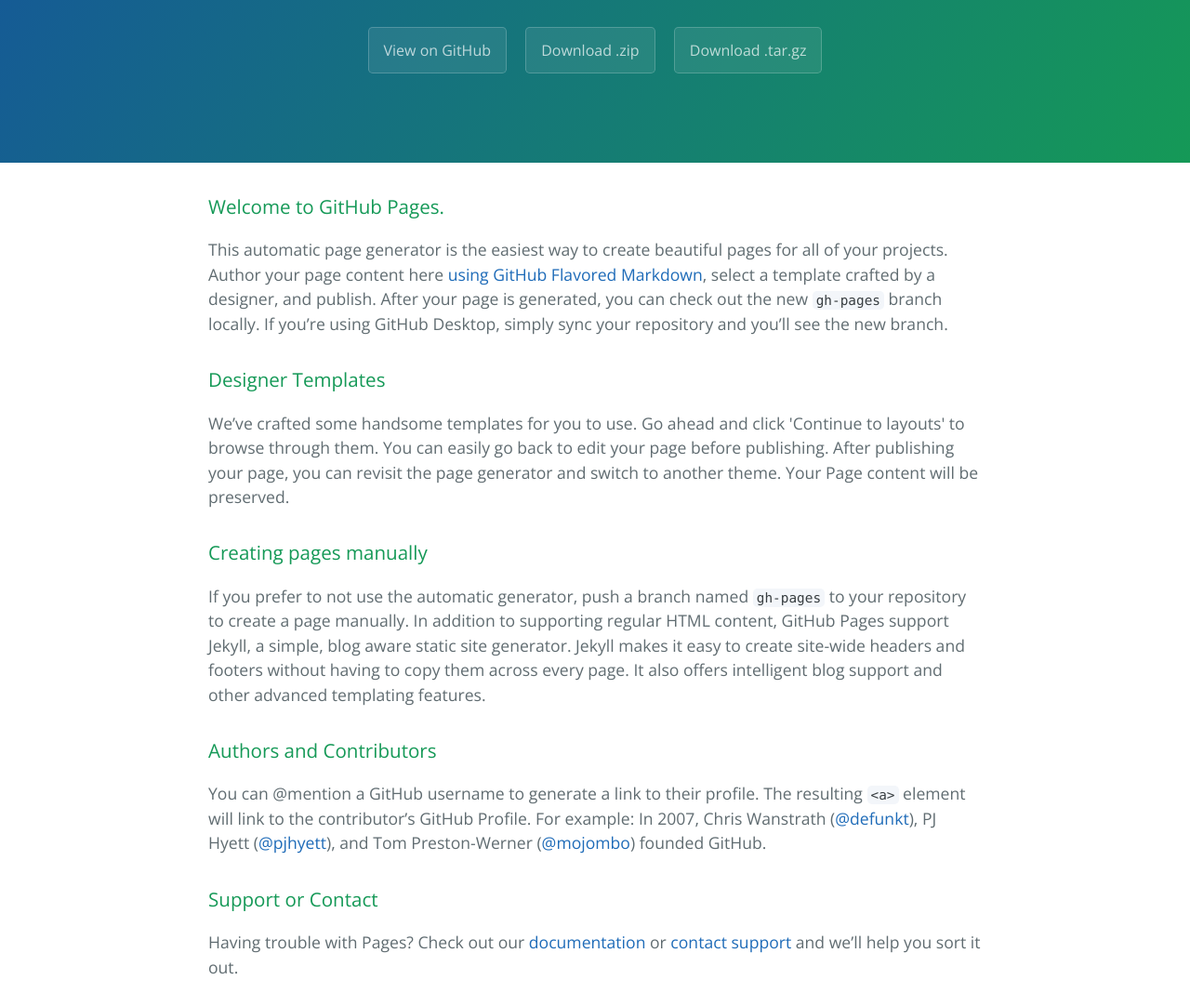
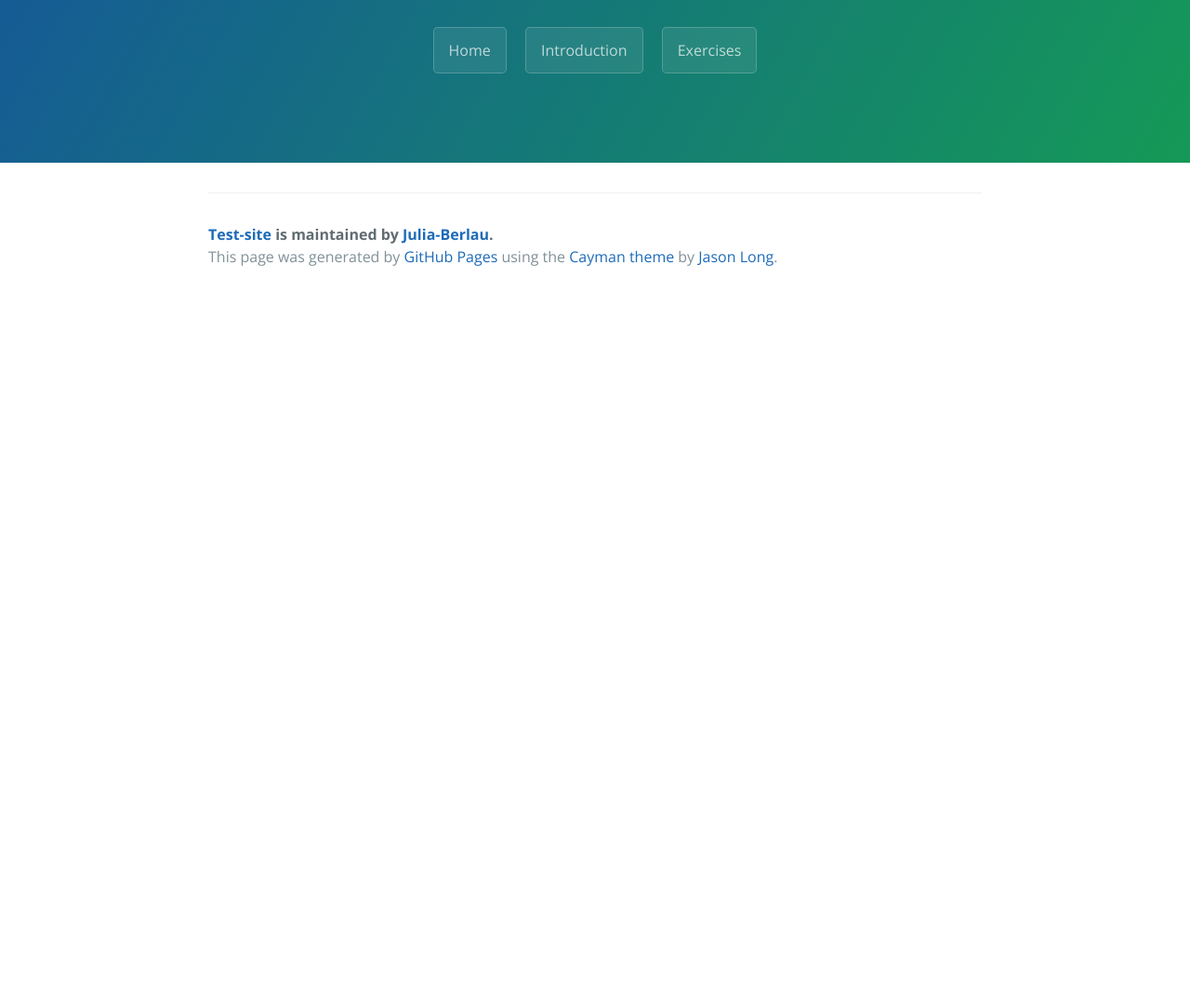
Before and after one commit to Julia-Berlau/Test-Site, a plain HTML site: page index.html in a window 1280 px wide. Shown: the part 161-1243 px from the top of the page at 93% size. After the commit the page ends 800 px from the top, so only its background shows below. Drawn offline with nearby package versions, Linux system fonts and the light colour scheme.

Commit message:
Update index.html

```diff
--- a/index.html
+++ b/index.html
@@ -13,36 +13,13 @@
     <section class="page-header">
       <h1 class="project-name">Test-site</h1>
       <h2 class="project-tagline"></h2>
-      <a href="https://github.com/Julia-Berlau/test-site" class="btn">View on GitHub</a>
-      <a href="https://github.com/Julia-Berlau/test-site/zipball/master" class="btn">Download .zip</a>
-      <a href="https://github.com/Julia-Berlau/test-site/tarball/master" class="btn">Download .tar.gz</a>
+      <a href="index.html" class="btn">Home</a>
+      <a href="intro.html" class="btn">Introduction</a>
+      <a href="exercises.html" class="btn">Exercises</a>
     </section>
 
     <section class="main-content">
-      <h3>
-<a id="welcome-to-github-pages" class="anchor" href="#welcome-to-github-pages" aria-hidden="true"><span aria-hidden="true" class="octicon octicon-link"></span></a>Welcome to GitHub Pages.</h3>
 
-<p>This automatic page generator is the easiest way to create beautiful pages for all of your projects. Author your page content here <a href="https://guides.github.com/features/mastering-markdown/">using GitHub Flavored Markdown</a>, select a template crafted by a designer, and publish. After your page is generated, you can check out the new <code>gh-pages</code> branch locally. If you’re using GitHub Desktop, simply sync your repository and you’ll see the new branch.</p>
-
-<h3>
-<a id="designer-templates" class="anchor" href="#designer-templates" aria-hidden="true"><span aria-hidden="true" class="octicon octicon-link"></span></a>Designer Templates</h3>
-
-<p>We’ve crafted some handsome templates for you to use. Go ahead and click 'Continue to layouts' to browse through them. You can easily go back to edit your page before publishing. After publishing your page, you can revisit the page generator and switch to another theme. Your Page content will be preserved.</p>
-
-<h3>
-<a id="creating-pages-manually" class="anchor" href="#creating-pages-manually" aria-hidden="true"><span aria-hidden="true" class="octicon octicon-link"></span></a>Creating pages manually</h3>
-
-<p>If you prefer to not use the automatic generator, push a branch named <code>gh-pages</code> to your repository to create a page manually. In addition to supporting regular HTML content, GitHub Pages support Jekyll, a simple, blog aware static site generator. Jekyll makes it easy to create site-wide headers and footers without having to copy them across every page. It also offers intelligent blog support and other advanced templating features.</p>
-
-<h3>
-<a id="authors-and-contributors" class="anchor" href="#authors-and-contributors" aria-hidden="true"><span aria-hidden="true" class="octicon octicon-link"></span></a>Authors and Contributors</h3>
-
-<p>You can @mention a GitHub username to generate a link to their profile. The resulting <code>&lt;a&gt;</code> element will link to the contributor’s GitHub Profile. For example: In 2007, Chris Wanstrath (<a href="https://github.com/defunkt" class="user-mention">@defunkt</a>), PJ Hyett (<a href="https://github.com/pjhyett" class="user-mention">@pjhyett</a>), and Tom Preston-Werner (<a href="https://github.com/mojombo" class="user-mention">@mojombo</a>) founded GitHub.</p>
-
-<h3>
-<a id="support-or-contact" class="anchor" href="#support-or-contact" aria-hidden="true"><span aria-hidden="true" class="octicon octicon-link"></span></a>Support or Contact</h3>
-
-<p>Having trouble with Pages? Check out our <a href="https://help.github.com/pages">documentation</a> or <a href="https://github.com/contact">contact support</a> and we’ll help you sort it out.</p>
 
       <footer class="site-footer">
         <span class="site-footer-owner"><a href="https://github.com/Julia-Berlau/test-site">Test-site</a> is maintained by <a href="https://github.com/Julia-Berlau">Julia-Berlau</a>.</span>
```
